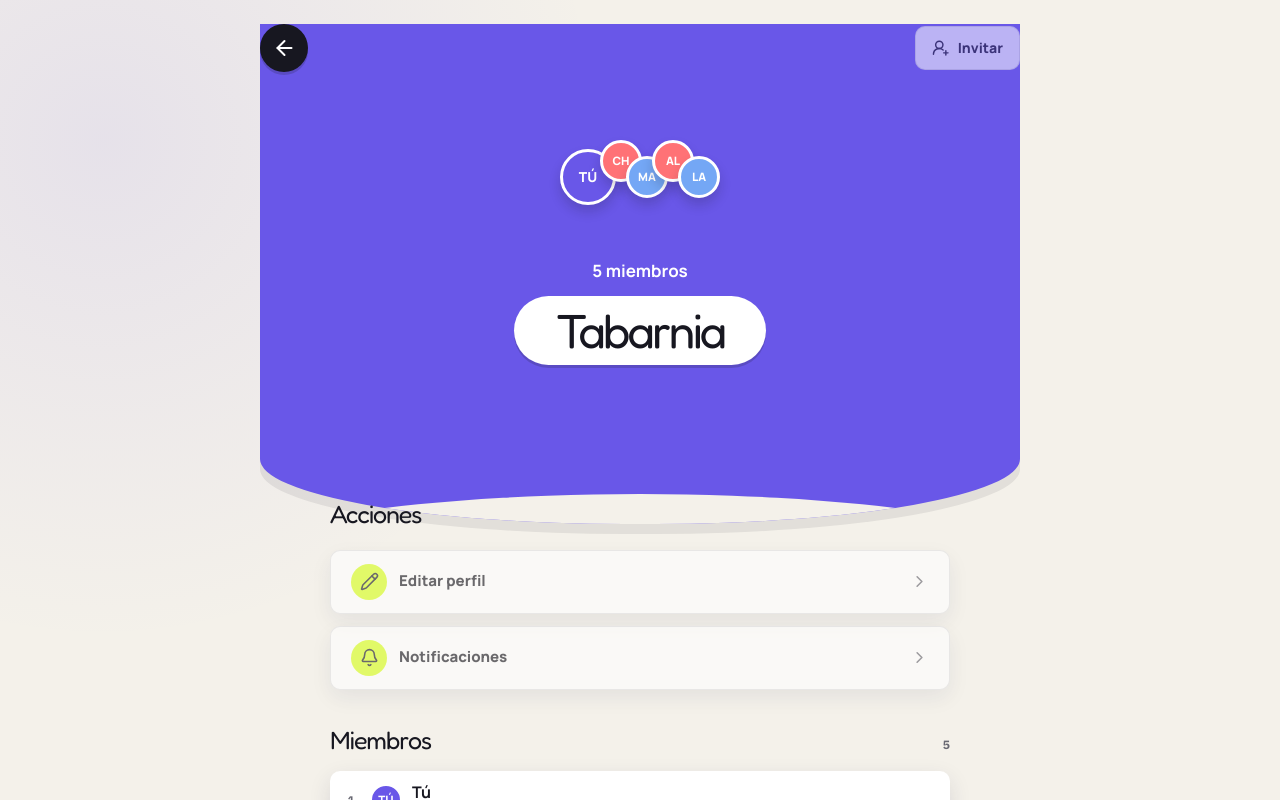
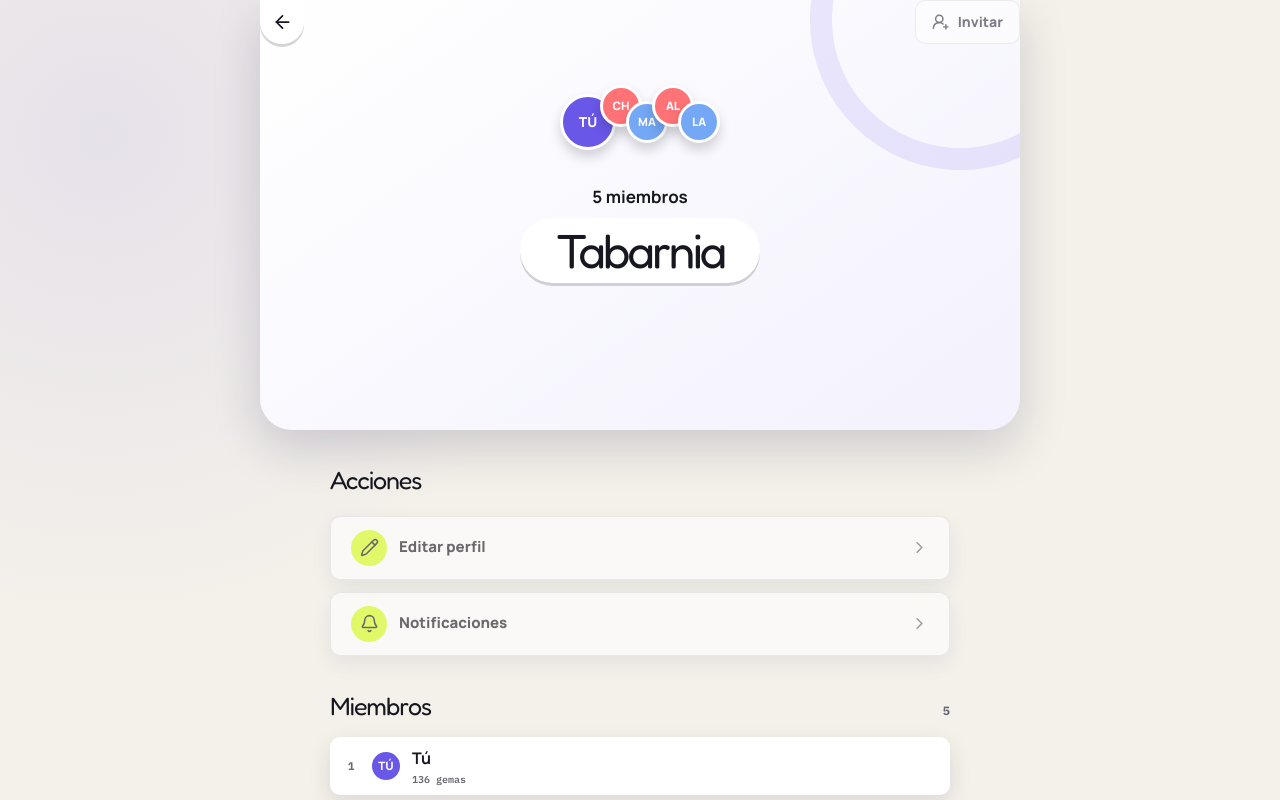
Before and after one commit to josemn24/the-flash-game, a Next.js app: page /salas/tabarnia-room/ajustes in a window 1280 px wide. Shown: the top 800 px of the page. Built offline with nearby package versions, Linux system fonts and the light colour scheme.

Commit message:
feat: improving ui

```diff
--- a/components/game/modes/flash-pop/FlashPopRoomSettings.module.css
+++ b/components/game/modes/flash-pop/FlashPopRoomSettings.module.css
@@ -1,28 +1,31 @@
 @layer app-formats {
   .content {
     width: min(100%, 760px);
+    padding-top: 0;
     padding-inline: 0;
   }
 
   .hero {
     position: relative;
-    min-height: 500px;
+    min-height: 430px;
     overflow: hidden;
-    border-radius: 0 0 48% 48% / 0 0 13% 13%;
-    background: var(--color-social);
-    color: var(--color-text-on-social);
-    box-shadow: 0 10px 0 rgb(23 23 32 / 8%);
+    border: 1px solid var(--color-line);
+    border-radius: 0 0 32px 32px;
+    background: linear-gradient(145deg, var(--color-surface) 0%, color-mix(in srgb, var(--color-social) 8%, var(--color-surface)) 100%);
+    color: var(--color-ink);
+    box-shadow: var(--shadow-hero);
   }
 
-  .hero::after {
+  .hero::before {
     position: absolute;
-    right: -12%;
-    bottom: -29%;
-    left: -12%;
-    height: 35%;
+    top: -130px;
+    right: -90px;
+    width: 300px;
+    height: 300px;
+    border: 22px solid color-mix(in srgb, var(--color-social) 12%, transparent);
     border-radius: 50%;
-    background: var(--color-canvas);
     content: "";
+    transform: rotate(-18deg);
   }
 
   .heroToolbar {
@@ -31,22 +34,25 @@
     display: flex;
     align-items: center;
     justify-content: space-between;
-    padding: var(--space-6) var(--space-7);
+    padding: calc(var(--space-8) + env(safe-area-inset-top)) var(--space-7) var(--space-5);
   }
 
   .backButton {
     display: inline-flex;
-    width: 48px;
-    height: 48px;
+    width: 44px;
+    height: 44px;
     align-items: center;
     justify-content: center;
     border-radius: 50%;
-    background: var(--color-ink);
-    color: var(--color-surface);
+    border: 1px solid var(--color-line);
+    background: rgb(255 255 255 / 76%);
+    color: var(--color-ink);
     box-shadow: var(--shadow-control);
+    transition: transform 160ms ease, background 160ms ease;
   }
 
   .backButton:hover {
+    background: var(--color-surface);
     transform: translateY(-1px);
   }
 
@@ -57,14 +63,14 @@
   }
 
   .backIcon {
-    width: 25px;
+    width: 21px;
     transform: rotate(180deg);
   }
 
   .heroToolbar :global(.button) {
     border-color: var(--color-ink);
-    background: var(--color-ink);
-    color: var(--color-surface);
+    background: var(--color-brand);
+    color: var(--color-ink);
   }
 
   .heroContent {
@@ -73,14 +79,14 @@
     display: flex;
     align-items: center;
     flex-direction: column;
-    padding: var(--space-8) var(--space-6) 140px;
+    padding: var(--space-4) var(--space-6) var(--space-6);
   }
 
   .memberHero {
     display: flex;
     align-items: center;
     justify-content: center;
-    min-height: 130px;
+    min-height: 108px;
     padding-inline: 30px;
   }
 
@@ -103,14 +109,14 @@
   }
 
   .memberCount {
-    margin: var(--space-6) 0 var(--space-3);
+    margin: var(--space-4) 0 var(--space-2);
     font-size: 17px;
     font-weight: 700;
   }
 
   .heroContent h1 {
     margin: 0;
-    padding: 12px 42px;
+    padding: 10px 36px;
     border-radius: var(--radius-pill);
     background: var(--color-surface);
     color: var(--color-ink);
@@ -125,7 +131,7 @@
     position: relative;
     z-index: 2;
     width: min(100% - 2 * var(--space-6), 620px);
-    margin: -28px auto 0;
+    margin: var(--space-8) auto 0;
     padding-bottom: var(--space-10);
   }
 
@@ -259,12 +265,12 @@
 
   @media (max-width: 600px) {
     .hero {
-      min-height: 470px;
-      border-radius: 0 0 42% 42% / 0 0 9% 9%;
+      min-height: 380px;
+      border-radius: 0 0 26px 26px;
     }
 
     .heroToolbar {
-      padding-inline: var(--space-5);
+      padding: calc(var(--space-6) + env(safe-area-inset-top)) var(--space-5) var(--space-4);
     }
 
     .memberHero {
```
